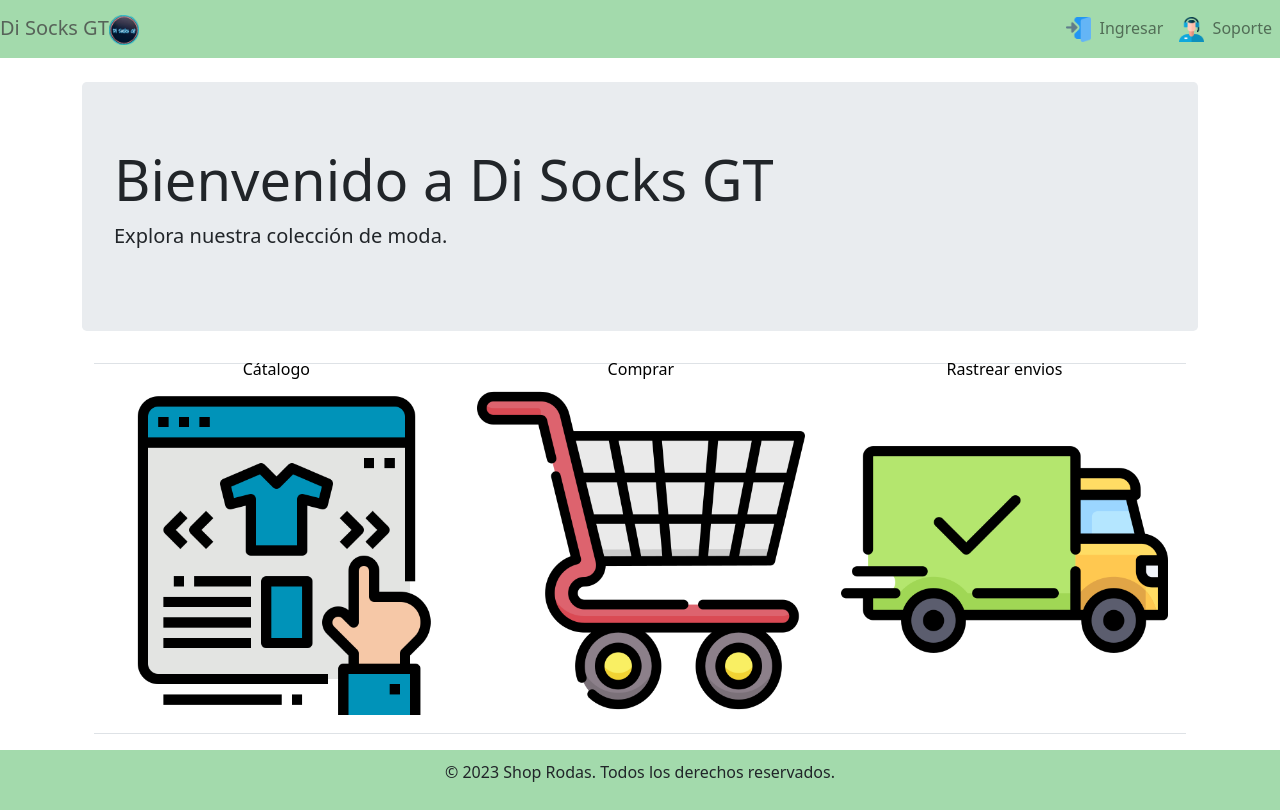
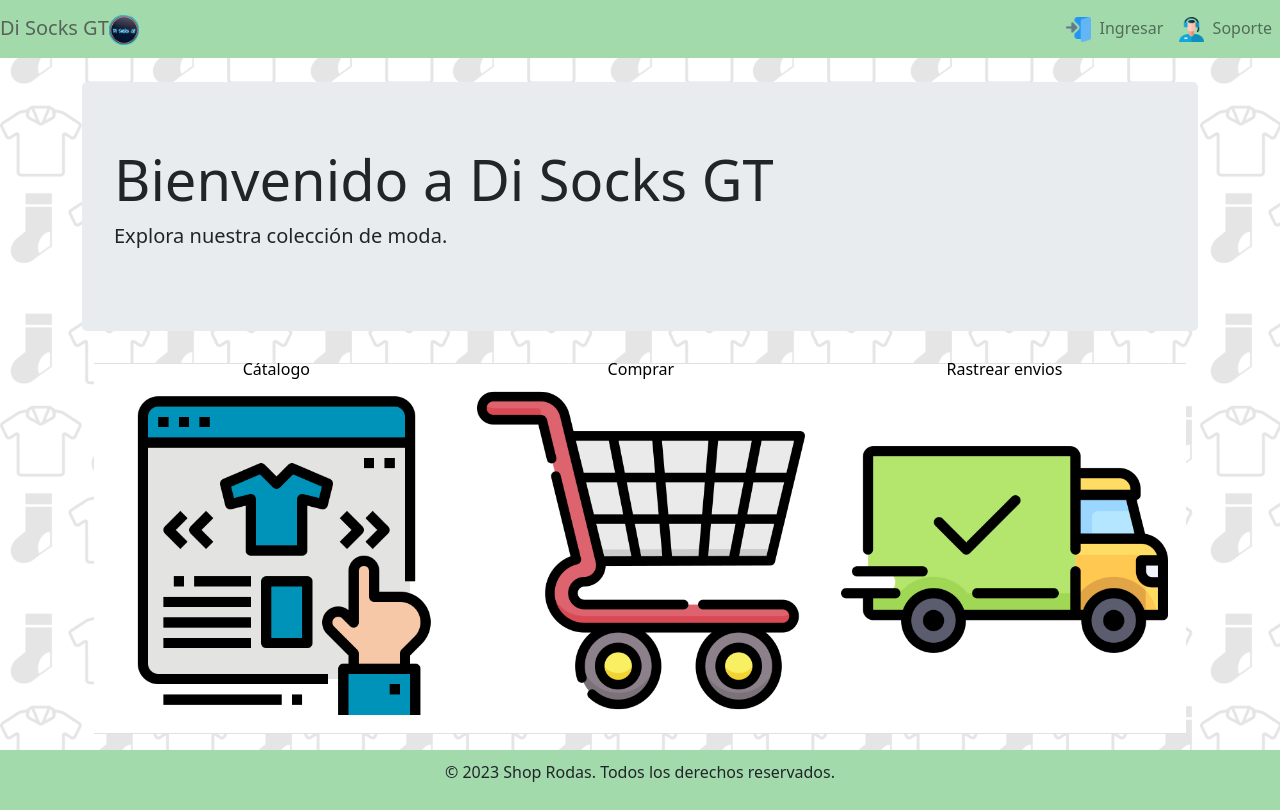
Before and after one commit to Wilalexis/Shop, a Flask app: page / in a window 1280 px wide. Run offline with Flask 3, Linux system fonts and the light colour scheme; some libraries are stand-ins or nearby versions.

Commit message:
solucion de errores y fondo de index

```diff
--- a/static/css/styles.css
+++ b/static/css/styles.css
@@ -1,3 +1,17 @@
+/*Estilos de la imagen de fondo*/
+body::before {
+    content: "";
+    background-image: url('/static/img/fondo1.jpg');
+    background-repeat: repeat;
+    background-size: 300px 300px;
+    opacity: 0.1; /* Ajusta la opacidad según desees (0.0 - 1.0) */
+    position: fixed;
+    top: 0;
+    left: 0;
+    width: 100%;
+    height: 100%;
+    z-index: -1; /* Coloca el pseudo-elemento detrás del contenido */
+}
 /* estilos de las imagenes que estan adentro de la tabla*/
 .content {
     min-height: calc(100vh - [altura del footer] - [altura de la barra de navegación]);
@@ -35,6 +49,5 @@ body {
     padding: 10px 0;
     text-align: center;
     width: 100%;
-
     bottom: 0;
 }
--- a/templates/base.html
+++ b/templates/base.html
@@ -12,7 +12,6 @@
 <!-- Archivos de Bootstrap CSS y JavaScript -->
     <link href="https://cdn.jsdelivr.net/npm/bootstrap@5.5.0/dist/css/bootstrap.min.css" rel="stylesheet">
     <script src="https://cdn.jsdelivr.net/npm/bootstrap@5.5.0/dist/js/bootstrap.min.js"></script>
-
     <script src="https://kit.fontawesome.com/6ffafabebc.js" crossorigin="anonymous"></script>
     <script src="https://code.jquery.com/jquery-3.5.1.slim.min.js"></script>
     <script src="https://cdn.jsdelivr.net/npm/@popperjs/core@2.9.3/dist/umd/popper.min.js"></script>
--- a/templates/baseDashboard.html
+++ b/templates/baseDashboard.html
@@ -45,5 +45,6 @@
     <script src="{{ url_for('static', filename='js/scriptUsers.js') }}"></script>
     <script src="{{ url_for('static', filename='js/scriptEditarUsers.js') }}"></script>
     <script src="{{ url_for('static', filename='js/scriptBaseDashboard.js') }}"></script>
+
 </body>
 </html>
--- a/templates/editProducts.html
+++ b/templates/editProducts.html
@@ -1,4 +1,4 @@
-{% extends 'base.html' %}
+{% extends 'baseDashboard.html' %}
 
 {% block content %}
 <div class="container">
--- a/templates/editUsers.html
+++ b/templates/editUsers.html
@@ -1,4 +1,4 @@
-{% extends 'base.html' %}
+{% extends 'baseDashboard.html' %}
 
 {% block content %}
 <div class="container">
--- a/templates/users.html
+++ b/templates/users.html
@@ -63,9 +63,6 @@
                     </td>
                     <td>{{ usuario[4] }}</td>
                     <td >
-                        <div  class="button-container text-center" >
-                            <form action="{{ url_for('eliminar_usuario', ID_USUARIO=usuario[0]) }}" method="POST">
-
                         <div  class="button-container text-center" >
                             <form action="{{ url_for('eliminar_usuario', ID_USUARIO=usuario[0]) }}" method="POST" onsubmit="return confirm('¿Estás seguro de que deseas eliminar este usuario?');">
                                 <!-- Botón Modificar -->
```
Also changed, not shown: static/img/fondo1.jpg (added).
